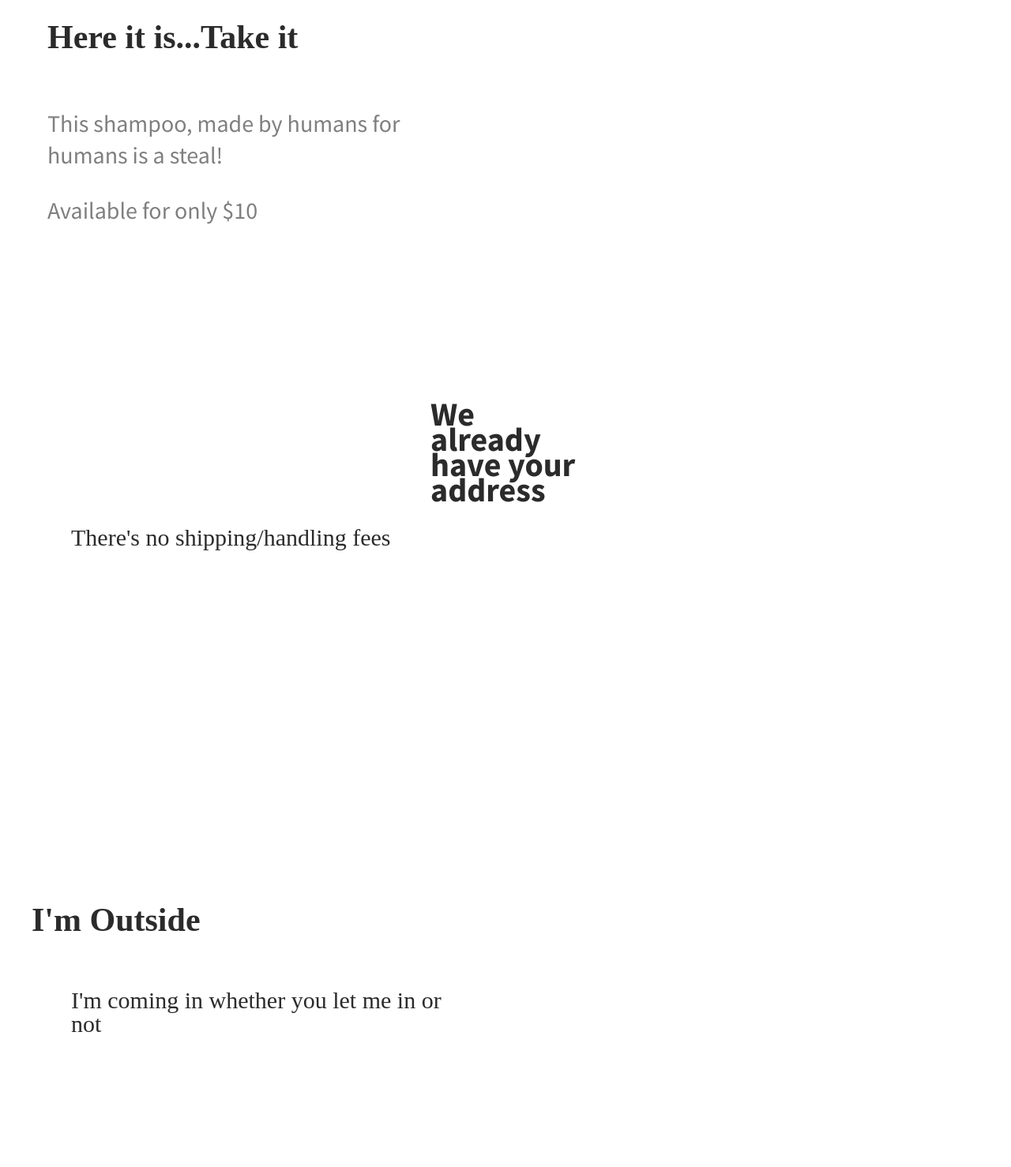
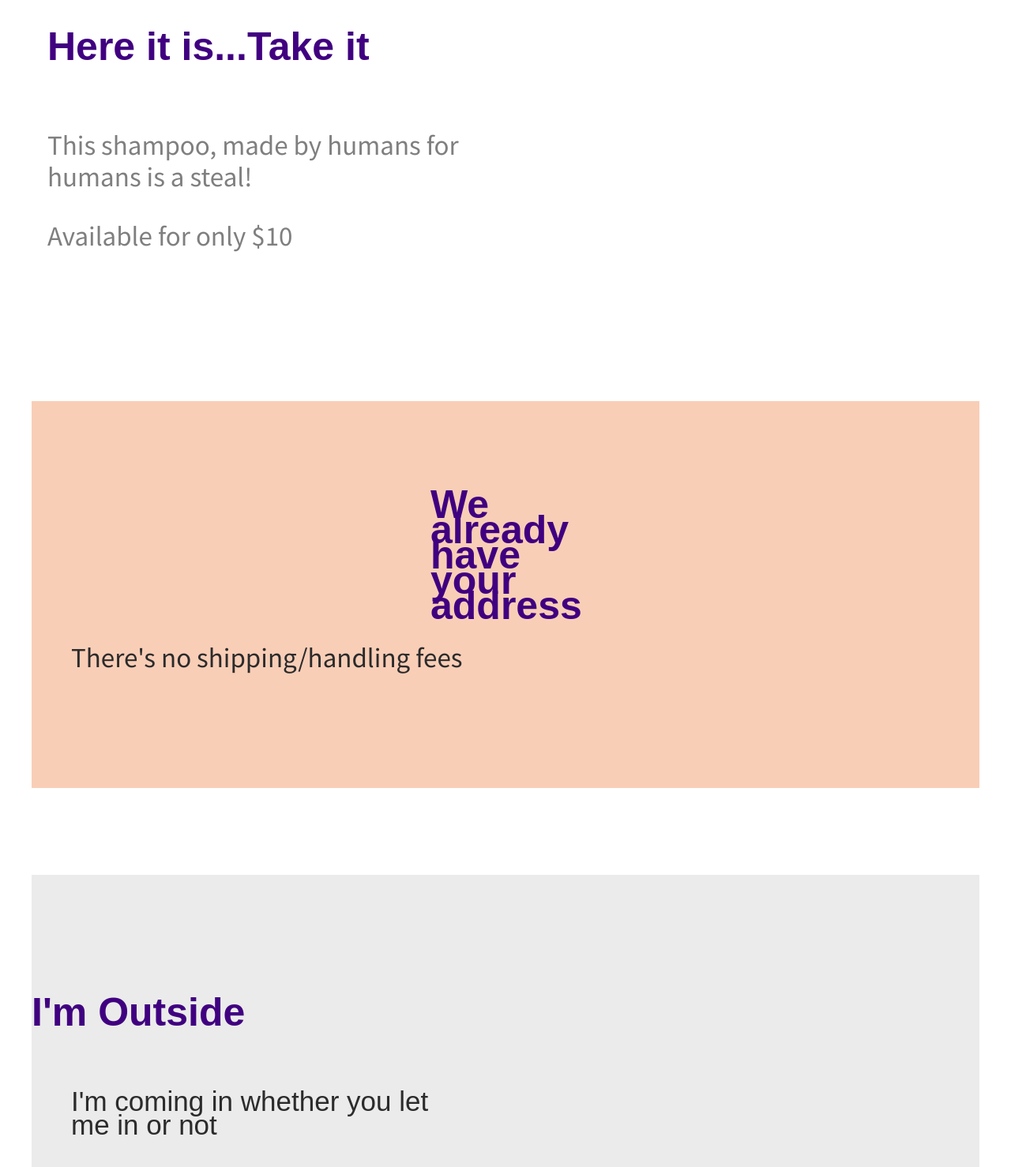
Before and after one commit to evilLA1989/antivirusshampoo, a plain HTML site: page index.html in a window 1280 px wide. Shown: the part 900-2378 px from the top of the page at 79% size. Drawn offline with Linux system fonts and the light colour scheme.

Commit message:
updated css

```diff
--- a/css/main.css
+++ b/css/main.css
@@ -70,12 +70,13 @@ header h2 span {
   padding: 80px 0;
 }
 #buy1 h2 {
-  font-family:'Lora',serif;
-  font-size:42px;
+  color: #400080;
+  font-family:sans-serif;
+  font-size:50px;
   padding-left: 20px;
 }
 #buy1 p {
-  font-size:30px;
+  font-size:35px;
   color:#7F7F7F;
   line-height:40px;
   padding-left:20px;
@@ -84,31 +85,29 @@ header h2 span {
 
 /*****BUY 2 *****/
 
-}
 #buy2 .full-width {
   background: #F9CEB7;
-  text-align:center;
   padding:115px 0;
 }
 #buy2 img {
   padding-bottom: 30px;
 }
 #buy2 h2 {
-  font-size:42px;
+  color: #400080;
+  font-size:50px;
+  font-family: sans-serif;
   line-height:32px;
   width:190px;
   margin: 0 auto;
 }
 #buy2 p {
-  font-family:'Lora',serif;
-  font-size:30px;
+  font-size:35px;
   line-height:30px;
   padding: 0 50px;
 }
 
 /***** BUY 3 *****/
 
-}
 #buy3 .full-width {
   background: #EBEBEB;
   padding: 110px 0;
@@ -118,13 +117,14 @@ header h2 span {
   border: 12px solid white;
 }
 #buy3 h2 {
-  font-family:'Lora', serif;
-  font-size:42px;
+  color:#400080;
+  font-family:sans-serif;
+  font-size:50px;
   line-height:44px;
 }
 #buy3 p {
-  font-family:'Lora',serif;
-  font-size:30px;
+  font-family:sans-serif;
+  font-size:35px;
   line-height:30px;
   padding: 0 50px;
 }
```
